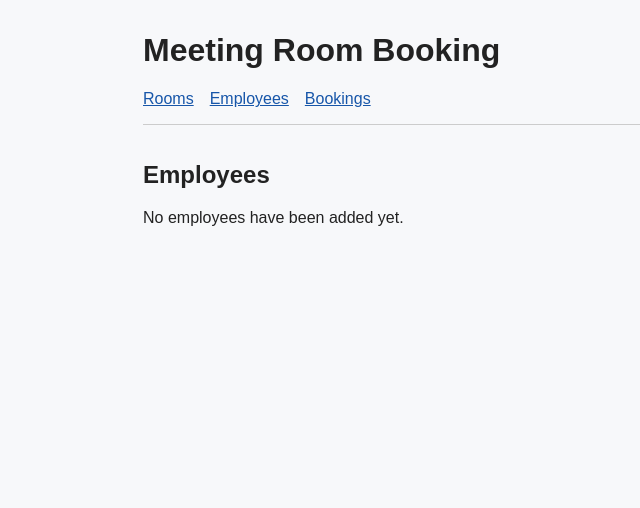
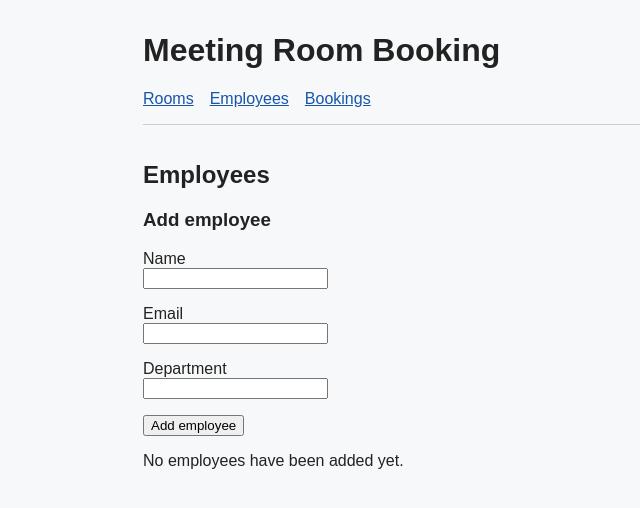
Before and after one commit to XanderChung/intern-meeting-room-booking-system, a Flask app: page /employees in a window 1280 px wide. Shown: the top 508 px of the page, without its empty margins (17-657 px from the left). Run offline with Flask 3, Linux system fonts and the light colour scheme; data that the repository does not hold is empty.

Commit message:
Add employee creation API and form with validation tests

```diff
--- a/app.py
+++ b/app.py
@@ -2,11 +2,11 @@ import os
 from pathlib import Path
 
 from dotenv import load_dotenv
-from flask import Flask, g, redirect, render_template, url_for
+from flask import Flask, flash, g, redirect, render_template, request, url_for
 
 from backend import services
 from backend.db import DATABASE_PATH, get_connection, init_db
-from errors import register_error_handlers
+from errors import APIError, InvalidInputError, register_error_handlers
 
 # Read the .env file and load needed settings.
 load_dotenv(Path(__file__).with_name(".env"))
@@ -48,12 +48,56 @@ def home():
 def rooms_page():
     return render_template("rooms.html")
 
-
 @app.get("/api/employees")
 def list_employees_api():
     """Return all employees using the shared employee-list service."""
     return {"employees": services.list_employees(get_db())}
 
+@app.post("/api/employees")
+def create_employee_api():
+    """Validate and save a new employee through the shared service."""
+    if not request.is_json:
+        raise InvalidInputError("Send employee details as JSON.")
+
+    data = request.get_json()
+
+    if not isinstance(data, dict):
+        raise InvalidInputError("The request body must be a JSON object.")
+
+    employee = services.create_employee(
+        name=data.get("name"),
+        email=data.get("email"),
+        department=data.get("department"),
+        db_connection=get_db(),
+    )
+
+    return {"employee": employee}, 201
+
+@app.post("/employees")
+def create_employee_page():
+    values = {
+        "name": request.form.get("name", ""),
+        "email": request.form.get("email", ""),
+        "department": request.form.get("department", ""),
+    }
+
+    try:
+        services.create_employee(
+            name=values["name"],
+            email=values["email"],
+            department=values["department"],
+            db_connection=get_db(),
+        )
+    except APIError as error:
+        flash(error.message, "error")
+        return render_template(
+            "employees.html",
+            employees=services.list_employees(get_db()),
+            values=values,
+        ), error.status_code
+
+    flash("Employee added successfully.", "success")
+    return redirect(url_for("employees_page"), code=303)
 
 @app.get("/employees")
 def employees_page():
--- a/templates/employees.html
+++ b/templates/employees.html
@@ -4,6 +4,31 @@
 
 {% block content %}
     <h2>Employees</h2>
+
+    <h3>Add employee</h3>
+    {% set values = values | default({}) %}
+
+    <form method="post" action="{{ url_for('create_employee_page') }}">
+        <p>
+            <label for="employee-name">Name</label><br>
+            <input id="employee-name" name="name" type="text"
+                   value="{{ values.get('name', '') }}" required>
+        </p>
+
+        <p>
+            <label for="employee-email">Email</label><br>
+            <input id="employee-email" name="email" type="text"
+                   value="{{ values.get('email', '') }}" required>
+        </p>
+
+        <p>
+            <label for="employee-department">Department</label><br>
+            <input id="employee-department" name="department" type="text"
+                   value="{{ values.get('department', '') }}" required>
+        </p>
+
+        <button type="submit">Add employee</button>
+    </form>
 
     {% if employees %}
         <table>
```
Also changed, not shown: tests/conftest.py (+20 -0 lines), tests/test_employee_create.py (added, +114 -0 lines), 1 other file.
